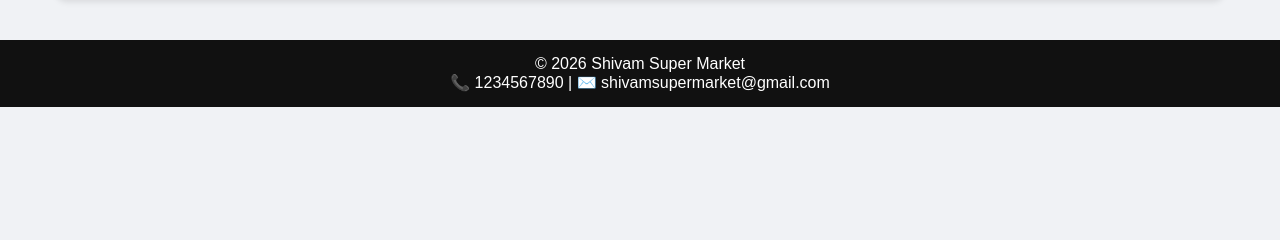
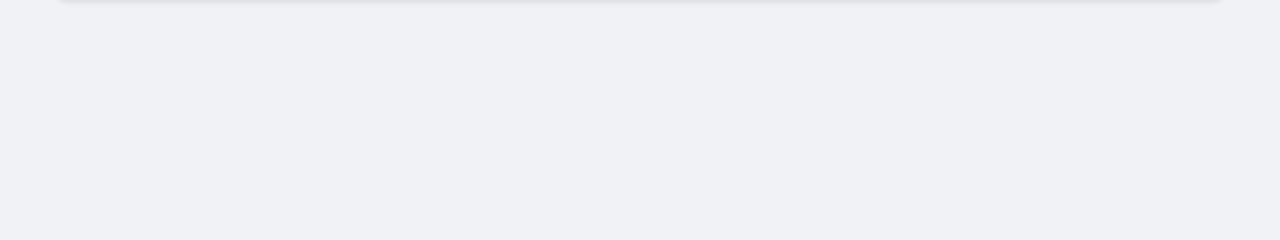
Before and after one commit to surajkharade000-dot/grocery-flask-app, a Flask app: page /admin/dashboard in a window 1280 px wide. Shown: the part 363-603 px from the top of the page. Run offline with Flask 3, Linux system fonts and the light colour scheme; a user stored in the database is signed in; data comes from the database, SQL or seed files in the repository; data that the repository does not hold is empty.

Commit message:
Update admin_dashboard.html

```diff
--- a/templates/admin_dashboard.html
+++ b/templates/admin_dashboard.html
@@ -65,9 +65,5 @@
       </tbody>
     </table>
   </div>
-      <footer style="margin-top:40px; padding:15px; text-align:center; background:#111; color:#fff;">
-    <p>© 2026 Shivam Super Market</p>
-    <p>📞 1234567890 | ✉️ shivamsupermarket@gmail.com</p>
-  </footer>
 </body>
 </html>
```
